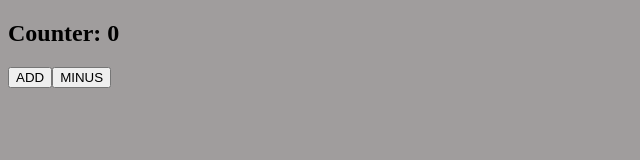
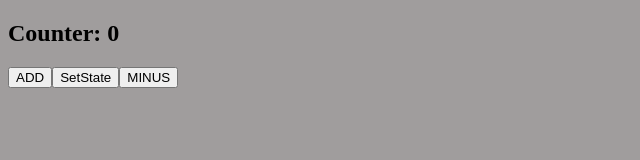
Before and after one commit to FZinser/simple-react-boilerplate, a React app: page / in a window 1280 px wide. Shown: the top 160 px of the page, without its empty margins (0-640 px from the left). Built offline with nearby package versions, Linux system fonts and the light colour scheme.

Commit message:
creating context example

```diff
--- a/src/App.js
+++ b/src/App.js
@@ -1,11 +1,15 @@
+import Counter from 'Components/Counter'
+import {useState} from 'react'
 
-import Counter from 'Components/Counter'
+export const AppContext = React.createContext('app')
 
-const App = () => {
+export const App = () => {
+
+	let [state, setState] = useState({})
 
 	return (
-		<Counter />
+		<AppContext.Provider value={{state, setState}} >
+			<Counter />
+		</AppContext.Provider>
 	)
 }
-
-export default App
--- a/src/Components/Counter/index.js
+++ b/src/Components/Counter/index.js
@@ -1,19 +1,27 @@
 import enhancer from './enhancer'
+import { AppContext } from '../../App'
 
 const {Fragment} = React
 const Title = React.lazy(() => import(/* webpackChunkName:"LazyTitle" */ 'Components/Title'))
 
-const Counter = ({ count, increment, decrement }) => {
+const Counter = (oldprops) => {
     return (
-        <Fragment>
-            { count > 5 ? <AsyncTitle /> : null }
-            <h2>Counter: {count}</h2>
-            <button onClick={increment}>ADD</button>
-            <button onClick={decrement}>MINUS</button>
-        </Fragment>
+        <AppContext.Consumer>
+            { (context) => <Comp {...context} {...oldprops} /> }
+        </AppContext.Consumer>
     )
 }
 
+
+const Comp = enhancer(({count, increment, decrement, setState, ...props}) => !console.log(props) && (
+    <Fragment>
+        { count > 5 ? <AsyncTitle /> : null }
+        <h2>Counter: {count}</h2>
+        <button onClick={increment}>ADD</button>
+        <button onClick={() => setState('aragao')}>SetState</button>
+        <button onClick={decrement}>MINUS</button>
+    </Fragment>
+))
 const AsyncTitle = () => {
     return (
         <React.Suspense fallback={null}>
@@ -22,4 +30,4 @@ const AsyncTitle = () => {
     )
 }
 
-export default enhancer(Counter)
+export default Counter
--- a/src/index.js
+++ b/src/index.js
@@ -1,5 +1,5 @@
 import { hydrate, render } from "react-dom"
-import App from './App'
+import {App} from './App'
 import '@babel/polyfill'
 import './main.styl'
 
```
